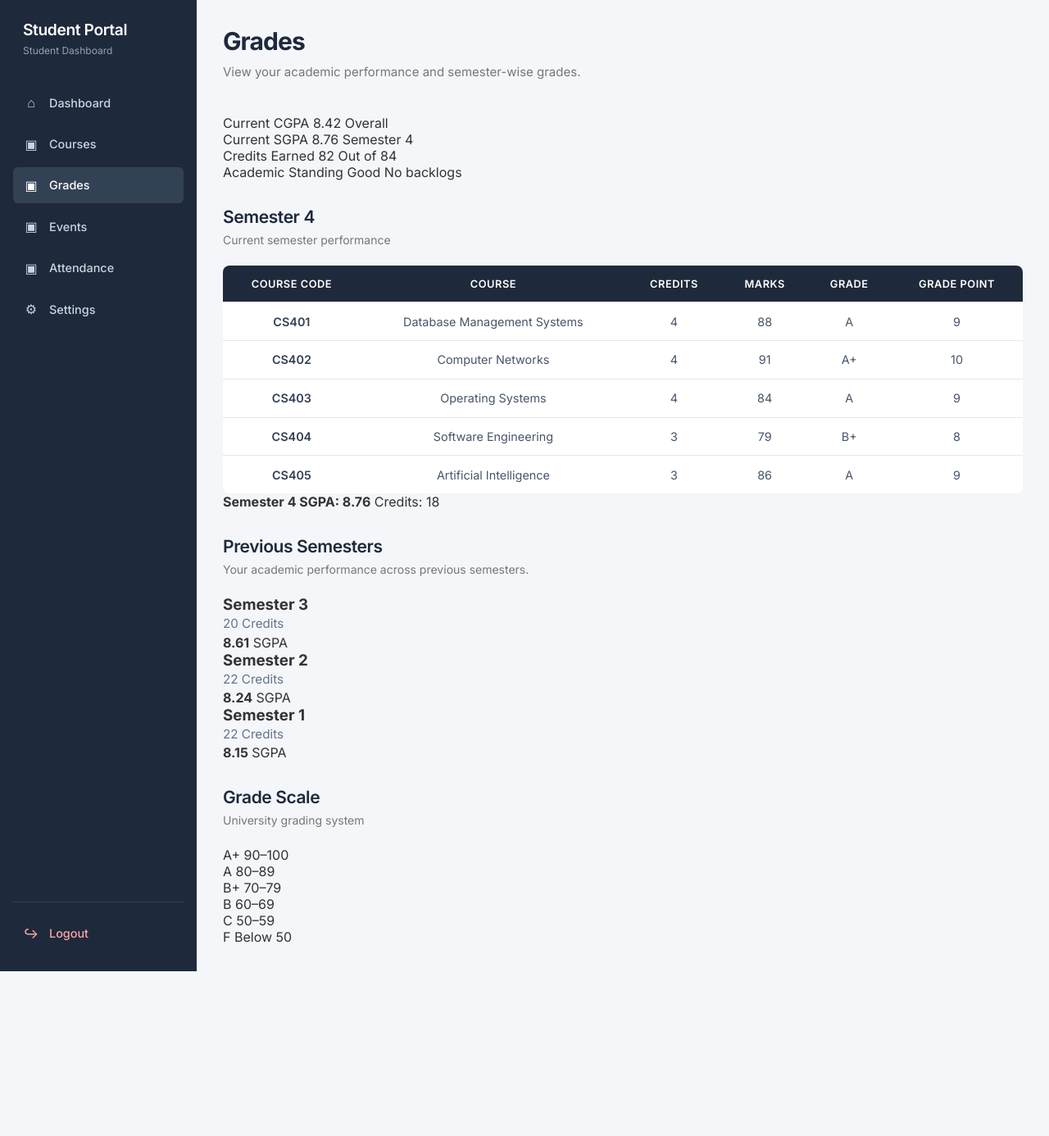
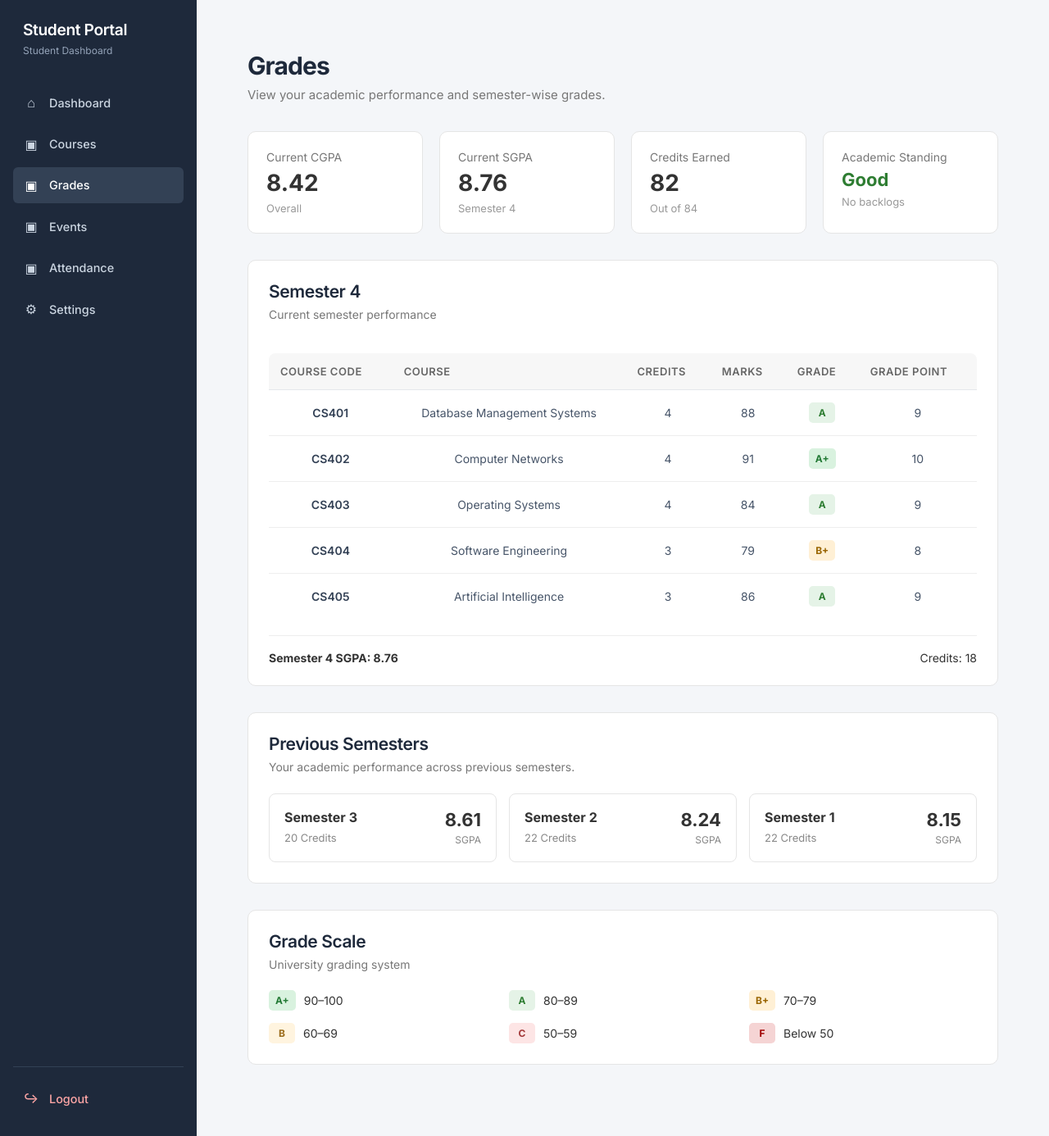
Before and after one commit to don-curleone/student-portal, a Flask app: page /grades in a window 1280 px wide. Shown: the whole page at 82% size. Before the commit the page ends 1185 px from the top, so only its background shows below. Run offline with Flask 3, Linux system fonts and the light colour scheme.

```diff
--- /dev/null
+++ b/static/grades.css
@@ -0,0 +1,259 @@
+/* Grades Page */
+
+.grades-page {
+    padding: 30px;
+}
+
+/* Page Header */
+
+.page-header {
+    margin-bottom: 30px;
+}
+
+.page-header h1 {
+    margin: 0 0 6px;
+    font-size: 30px;
+}
+
+.page-header p {
+    margin: 0;
+    color: #777;
+}
+
+/* Summary */
+
+.grade-summary {
+    display: grid;
+    grid-template-columns: repeat(4, 1fr);
+    gap: 20px;
+    margin-bottom: 30px;
+}
+
+.summary-card {
+    background: #fff;
+    border: 1px solid #e5e5e5;
+    border-radius: 10px;
+    padding: 22px;
+    display: flex;
+    flex-direction: column;
+    gap: 6px;
+}
+
+.summary-label {
+    font-size: 14px;
+    color: #777;
+}
+
+.summary-value {
+    font-size: 28px;
+    font-weight: 700;
+}
+
+.summary-subtext {
+    font-size: 13px;
+    color: #999;
+}
+
+.status-good {
+    color: #2e7d32;
+    font-size: 22px;
+}
+
+/* Sections */
+
+.grades-section {
+    background: #fff;
+    border: 1px solid #e5e5e5;
+    border-radius: 10px;
+    padding: 25px;
+    margin-bottom: 25px;
+}
+
+.section-header {
+    margin-bottom: 20px;
+}
+
+.section-header h2 {
+    margin: 0 0 5px;
+    font-size: 21px;
+}
+
+.section-header p {
+    margin: 0;
+    color: #777;
+    font-size: 14px;
+}
+
+/* Grades Table */
+
+.grades-table-wrapper {
+    overflow-x: auto;
+}
+
+.grades-table {
+    width: 100%;
+    border-collapse: collapse;
+}
+
+.grades-table th {
+    text-align: left;
+    font-size: 13px;
+    color: #666;
+    background: #f7f7f7;
+    padding: 14px;
+}
+
+.grades-table td {
+    padding: 15px 14px;
+    border-bottom: 1px solid #eee;
+    font-size: 14px;
+}
+
+.grades-table tbody tr:last-child td {
+    border-bottom: none;
+}
+
+/* Grade badges */
+
+.grade {
+    display: inline-block;
+    min-width: 32px;
+    padding: 5px 8px;
+    border-radius: 5px;
+    text-align: center;
+    font-size: 12px;
+    font-weight: 700;
+}
+
+.grade-a-plus {
+    background: #d9f2df;
+    color: #237a35;
+}
+
+.grade-a {
+    background: #e5f3e7;
+    color: #2e7d32;
+}
+
+.grade-b-plus {
+    background: #fff0d5;
+    color: #9a6500;
+}
+
+.grade-b {
+    background: #fff4df;
+    color: #9a6a19;
+}
+
+.grade-c {
+    background: #fde5e5;
+    color: #a33a3a;
+}
+
+.grade-f {
+    background: #f5d4d4;
+    color: #a00000;
+}
+
+/* Semester Result */
+
+.semester-result {
+    display: flex;
+    justify-content: space-between;
+    margin-top: 20px;
+    padding-top: 18px;
+    border-top: 1px solid #eee;
+    font-size: 14px;
+}
+
+/* Previous Semesters */
+
+.semester-cards {
+    display: grid;
+    grid-template-columns: repeat(3, 1fr);
+    gap: 15px;
+}
+
+.semester-card {
+    border: 1px solid #e5e5e5;
+    border-radius: 8px;
+    padding: 18px;
+    display: flex;
+    justify-content: space-between;
+    align-items: center;
+}
+
+.semester-card h3 {
+    margin: 0 0 5px;
+    font-size: 16px;
+}
+
+.semester-card p {
+    margin: 0;
+    color: #888;
+    font-size: 13px;
+}
+
+.semester-score {
+    text-align: right;
+}
+
+.semester-score strong {
+    display: block;
+    font-size: 22px;
+}
+
+.semester-score span {
+    font-size: 12px;
+    color: #888;
+}
+
+/* Grade Scale */
+
+.grade-scale {
+    display: grid;
+    grid-template-columns: repeat(3, 1fr);
+    gap: 15px;
+}
+
+.grade-scale div {
+    display: flex;
+    align-items: center;
+    gap: 10px;
+    font-size: 14px;
+}
+
+/* Responsive */
+
+@media (max-width: 900px) {
+    .grade-summary {
+        grid-template-columns: repeat(2, 1fr);
+    }
+
+    .semester-cards {
+        grid-template-columns: 1fr;
+    }
+
+    .grade-scale {
+        grid-template-columns: repeat(2, 1fr);
+    }
+}
+
+@media (max-width: 600px) {
+    .grades-page {
+        padding: 20px;
+    }
+
+    .grade-summary {
+        grid-template-columns: 1fr;
+    }
+
+    .grade-scale {
+        grid-template-columns: 1fr;
+    }
+
+    .semester-result {
+        flex-direction: column;
+        gap: 8px;
+    }
+}
--- a/templates/base.html
+++ b/templates/base.html
@@ -14,6 +14,7 @@
 <link rel="stylesheet" href="{{ url_for('static', filename='courses.css') }}">
 <link rel="stylesheet" href="{{ url_for('static', filename='attendance.css') }}">
 <link rel="stylesheet" href="{{ url_for('static', filename='events.css') }}">
+<link rel="stylesheet" href="{{ url_for('static', filename='grades.css') }}">
 {% endblock %}
 </head>
 
```
